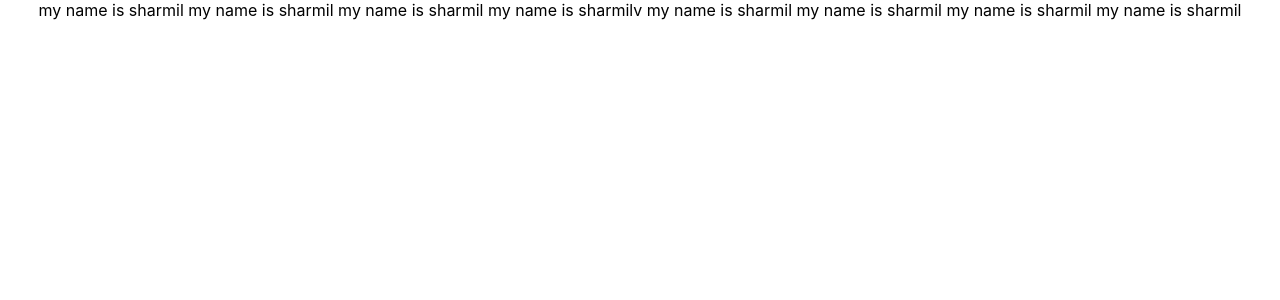
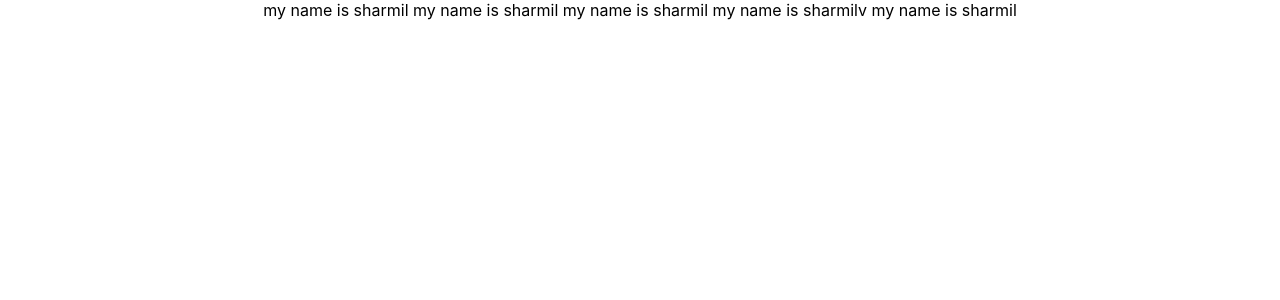
Before and after one commit to kathiriyasharmil/32, a React (Create React App) app: page / in a window 1280 px wide. Shown: the top 300 px of the page. Built offline with nearby package versions, Linux system fonts and the light colour scheme.

Commit message:
this is my 5 commit

```diff
--- a/src/App.js
+++ b/src/App.js
@@ -8,9 +8,6 @@ function App() {
       my name is sharmil
       my name is sharmil
       my name is sharmilv    my name is sharmil
-
-      my name is sharmil
-      my name is sharmil    my name is sharmil
     </div>
   );
 }
```
